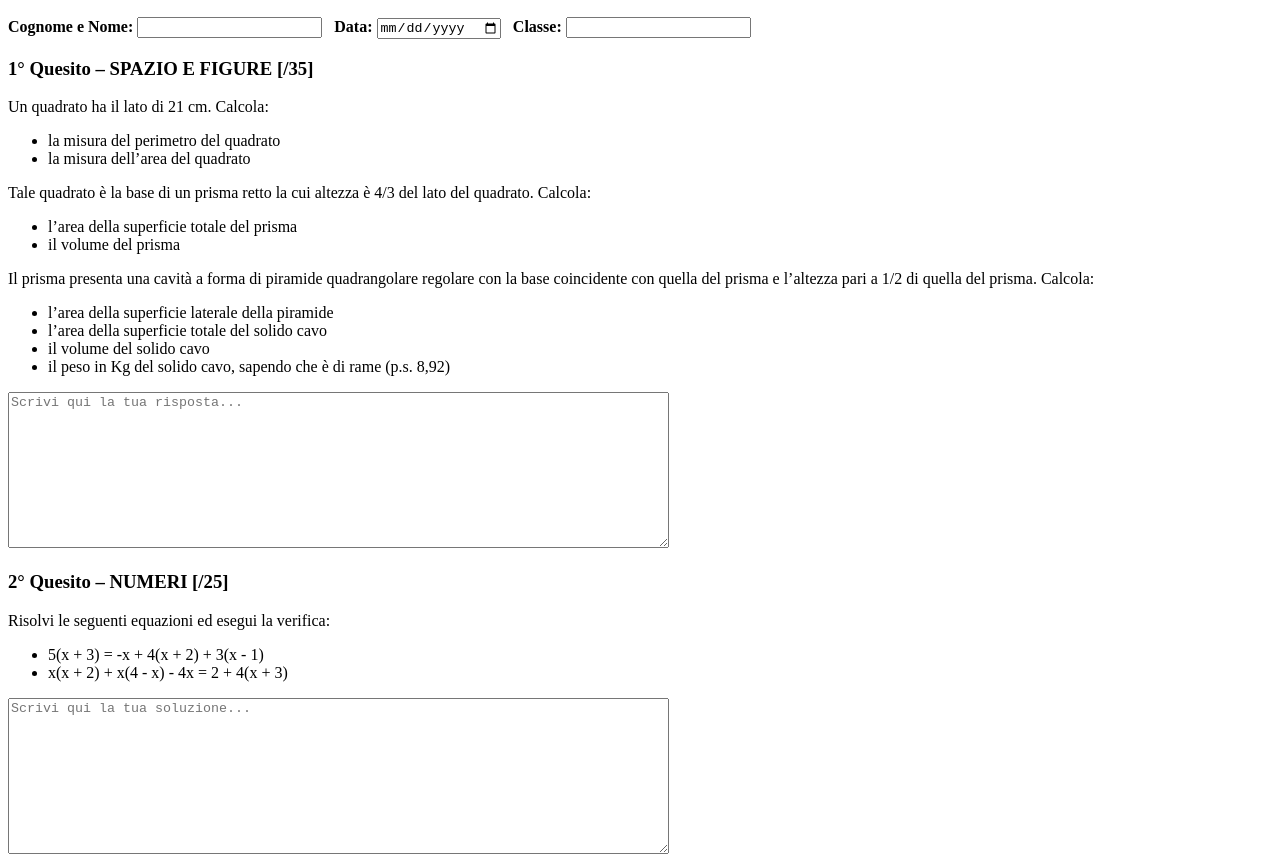
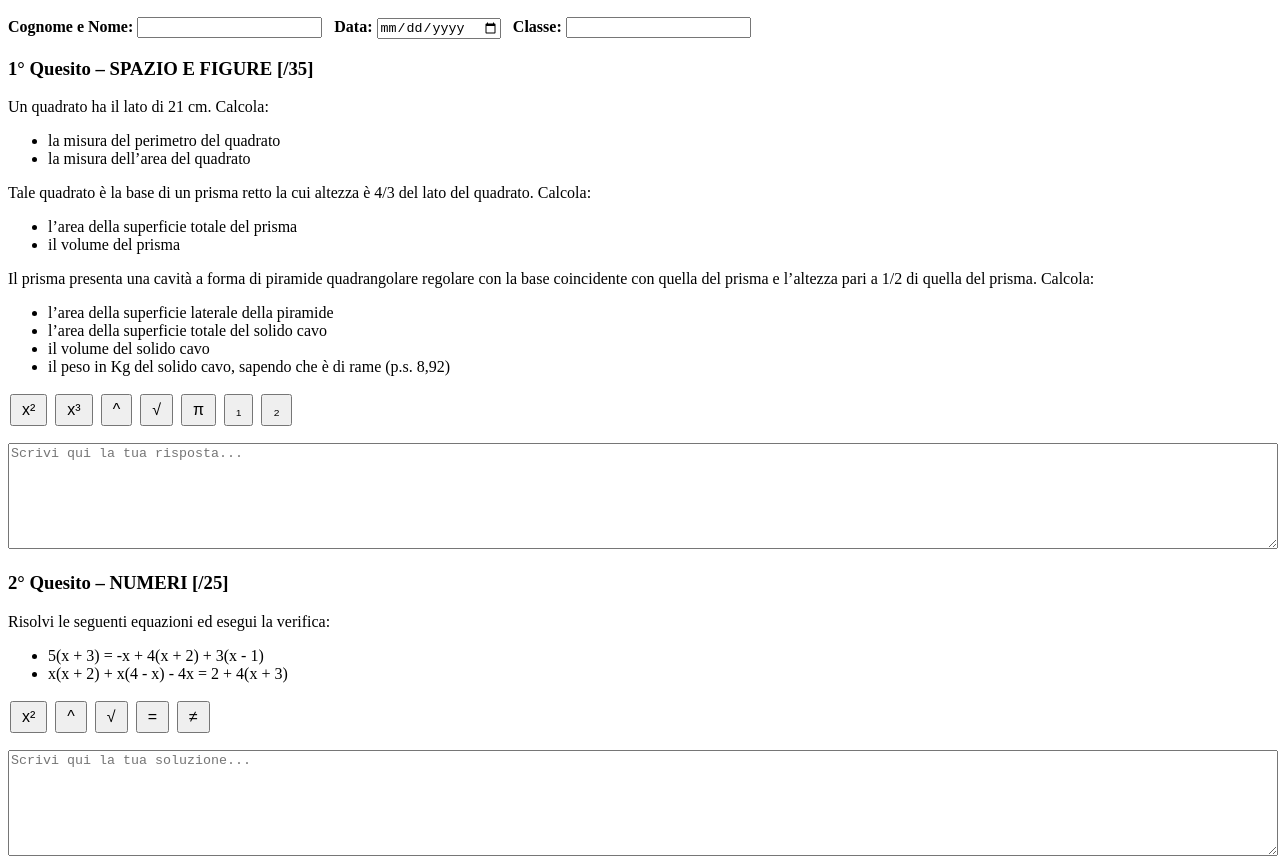
Before and after one commit to Magantgiu/Esame-Matematica, a plain HTML site: page prova1.html in a window 1280 px wide. Shown: the part 110-968 px from the top of the page. Drawn offline with Linux system fonts and the light colour scheme.

Commit message:
Update prova1.html

```diff
--- a/prova1.html
+++ b/prova1.html
@@ -5,6 +5,22 @@
   <meta name="viewport" content="width=device-width, initial-scale=1.0">
   <title>Prova 1 - Esame di Stato 2024/2025</title>
   <script src="script.js"></script>
+  <style>
+    .math-tools {
+      margin: 10px 0;
+    }
+    .math-btn {
+      padding: 5px 10px;
+      margin: 2px;
+      font-size: 1rem;
+      cursor: pointer;
+    }
+    textarea {
+      width: 100%;
+      min-height: 100px;
+      margin-top: 5px;
+    }
+  </style>
 </head>
 <body>
   <h1>ESAME DI STATO 2024/2025</h1>
@@ -33,7 +49,16 @@
     <li>il volume del solido cavo</li>
     <li>il peso in Kg del solido cavo, sapendo che è di rame (p.s. 8,92)</li>
   </ul>
-  <textarea rows="10" cols="80" placeholder="Scrivi qui la tua risposta..."></textarea>
+  <div class="math-tools">
+    <button class="math-btn" onclick="insertMath('q1', '²')">x²</button>
+    <button class="math-btn" onclick="insertMath('q1', '³')">x³</button>
+    <button class="math-btn" onclick="insertMath('q1', '^')">^</button>
+    <button class="math-btn" onclick="insertMath('q1', '√')">√</button>
+    <button class="math-btn" onclick="insertMath('q1', 'π')">π</button>
+    <button class="math-btn" onclick="insertMath('q1', '₁')">₁</button>
+    <button class="math-btn" onclick="insertMath('q1', '₂')">₂</button>
+  </div>
+  <textarea id="q1" placeholder="Scrivi qui la tua risposta..."></textarea>
 
   <h3>2° Quesito – NUMERI [/25]</h3>
   <p>Risolvi le seguenti equazioni ed esegui la verifica:</p>
@@ -41,7 +66,14 @@
     <li>5(x + 3) = -x + 4(x + 2) + 3(x - 1)</li>
     <li>x(x + 2) + x(4 - x) - 4x = 2 + 4(x + 3)</li>
   </ul>
-  <textarea rows="10" cols="80" placeholder="Scrivi qui la tua soluzione..."></textarea>
+  <div class="math-tools">
+    <button class="math-btn" onclick="insertMath('q2', '²')">x²</button>
+    <button class="math-btn" onclick="insertMath('q2', '^')">^</button>
+    <button class="math-btn" onclick="insertMath('q2', '√')">√</button>
+    <button class="math-btn" onclick="insertMath('q2', '=')">=</button>
+    <button class="math-btn" onclick="insertMath('q2', '≠')">≠</button>
+  </div>
+  <textarea id="q2" placeholder="Scrivi qui la tua soluzione..."></textarea>
 
   <h3>3° Quesito – RELAZIONI E FUNZIONI [/20]</h3>
   <p>La seguente tabella riporta i giorni di lavoro di un artigiano e i metri di tela prodotti:</p>
@@ -53,7 +85,7 @@
   <p>b) Scrivi la relazione che lega i metri tessuti e i giorni impiegati.</p>
   <p>c) Stabilisci che tipo di proporzionalità lega x e y.</p>
   <p>d) Disegna il grafico di questa funzione (usa carta o canvas opzionale).</p>
-  <textarea rows="10" cols="80" placeholder="Scrivi qui la tua risposta..."></textarea>
+  <textarea id="q3" placeholder="Scrivi qui la tua risposta..."></textarea>
 
   <h3>4° Quesito – DATI E PREVISIONI [/20]</h3>
   <p>L’emofilia è una malattia ereditaria recessiva legata al cromosoma X (simbolo Xe).</p>
@@ -64,6 +96,6 @@
     <li>c) Qual è la probabilità che nasca una figlia portatrice?</li>
     <li>d) Se la madre fosse sana, qual è la probabilità che nasca un figlio maschio emofiliaco?</li>
   </ul>
-  <textarea rows="10" cols="80" placeholder="Scrivi qui la tua risposta..."></textarea>
+  <textarea id="q4" placeholder="Scrivi qui la tua risposta..."></textarea>
 </body>
 </html>
```
